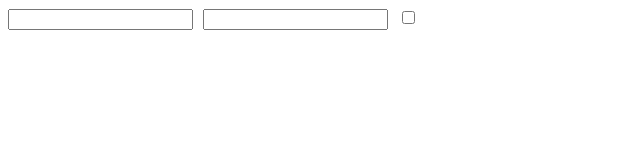
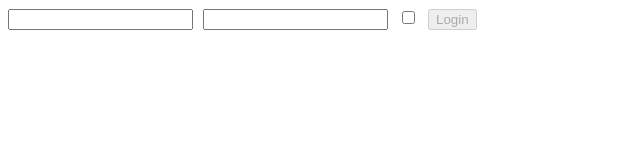
Before and after one commit to AdilSadigov/Develhope-React-Exercises, a React (Create React App) app in the folder exercise-app/: page / in a window 1280 px wide. Shown: the top 160 px of the page, without its empty margins (0-640 px from the left). Built offline with nearby package versions, Linux system fonts and the light colour scheme.

Commit message:
added Forms-3 exercise

```diff
--- a/exercise-app/src/Login.js
+++ b/exercise-app/src/Login.js
@@ -4,17 +4,20 @@ export class Login extends React.Component {
     state = {
         username: '',
         password: '',
-        remember: false
+        remember: false,
+        disabled: true
     }
 
     handleInputChange = (event) => {
+
         const name = event.target.name
         const value = event.target.value
         const type = event.target.type
         const checked = event.target.checked
 
         this.setState ({
-            [name]: type === "checkbox" ? checked : value
+            [name]: type === "checkbox" ? checked : value,
+            disabled: (this.state.username == '' || this.state.password == '') ? true : false,
         })
     }
 
@@ -23,6 +26,7 @@ export class Login extends React.Component {
             <input name="username" value={this.state.username} onChange={this.handleInputChange}/>
             <input name="password" type="password" value={this.state.password} onChange={this.handleInputChange} style={{margin: '0px 10px'}}/>
             <input name="remember" type="checkbox" checked={this.state.remember} onChange={this.handleInputChange}/>
+            <button disabled={this.state.disabled} onClick={this.onLogin} style={{marginLeft:'10px'}}>Login</button>
         </div>
     }
 }
```
